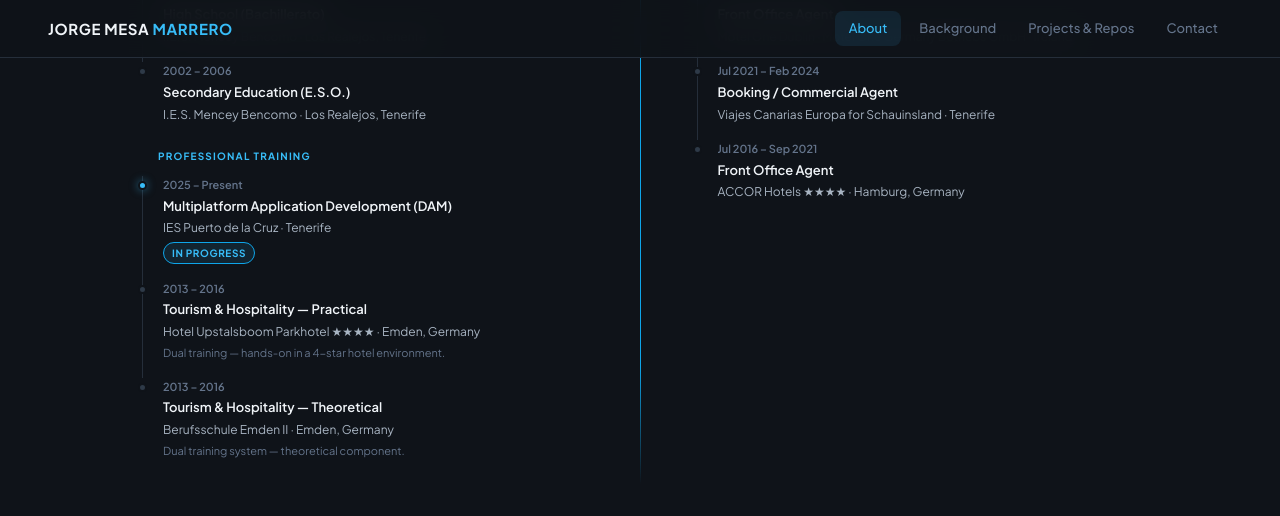
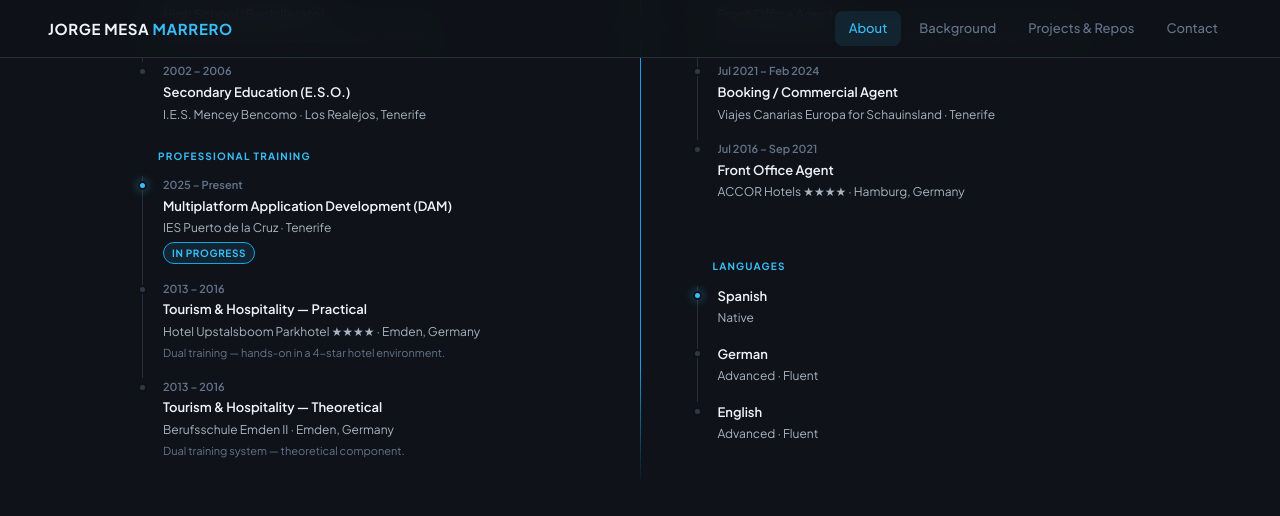
Before and after one commit to jmesmarrero/jmesmarrero.github.io, a Jekyll site: the page built from index.html, in a window 1280 px wide and 900 px high, scrolled down 1214 px. Shown: the top 516 px of the window. Built offline with Jekyll 4.4.1, drawn with Linux system fonts in a browser that asks for light colours.

Commit message:
cambio de idiomas

```diff
--- a/index.html
+++ b/index.html
@@ -150,6 +150,29 @@ title: "Jorge Mesa Marrero — CV & Repos"
             </div>
           </div>
         </div>
+
+        <!-- LANGUAGES -->
+        <div class="tl lang-block">
+          <div class="tl-group">
+            <div class="tl-group-lbl" style="margin-top:32px">Languages</div>
+            <div class="tl-entry">
+              <div class="tl-dot on"></div>
+              <p class="tl-title">Spanish</p>
+              <p class="tl-place">Native</p>
+            </div>
+            <div class="tl-entry">
+              <div class="tl-dot"></div>
+              <p class="tl-title">German</p>
+              <p class="tl-place">Advanced · Fluent</p>
+            </div>
+            <div class="tl-entry">
+              <div class="tl-dot"></div>
+              <p class="tl-title">English</p>
+              <p class="tl-place">Advanced · Fluent</p>
+            </div>
+          </div>
+        </div>
+
       </div>
 
     </div>
```
